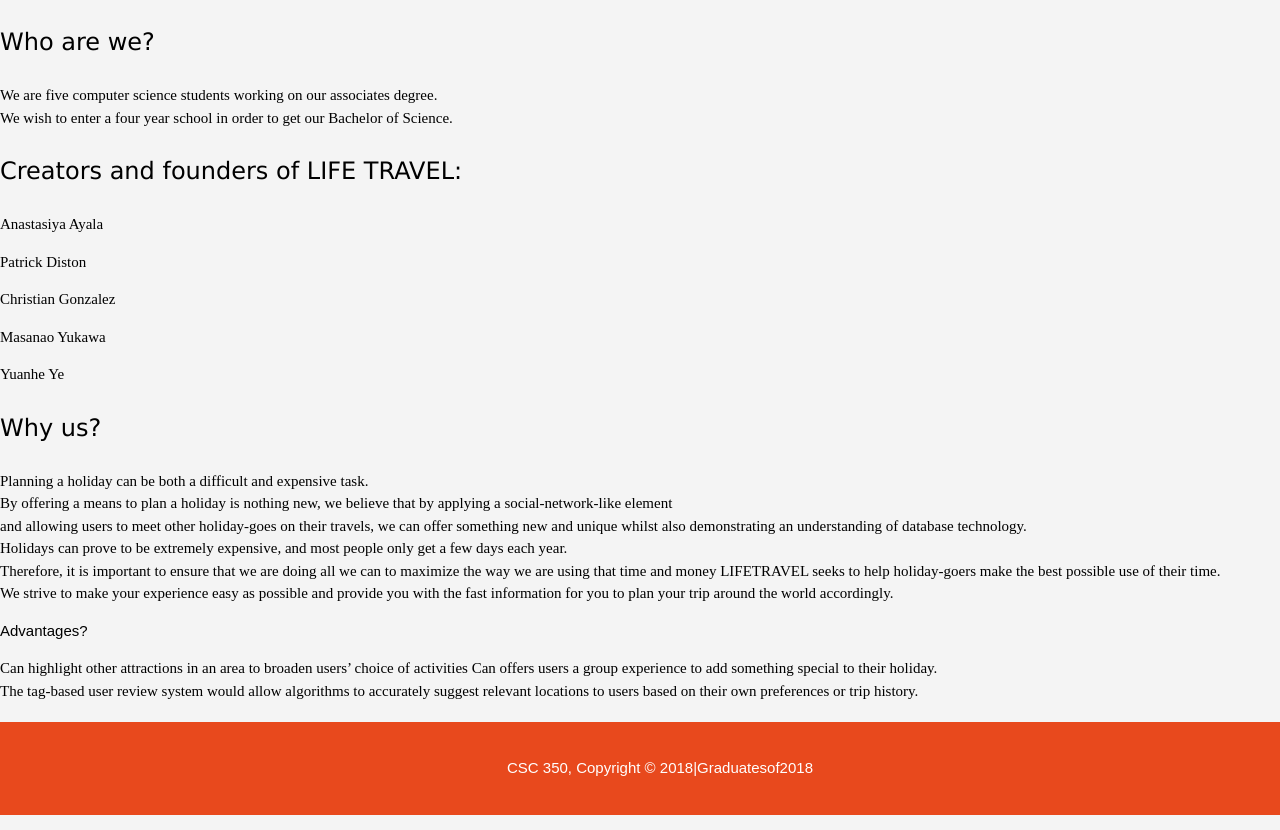
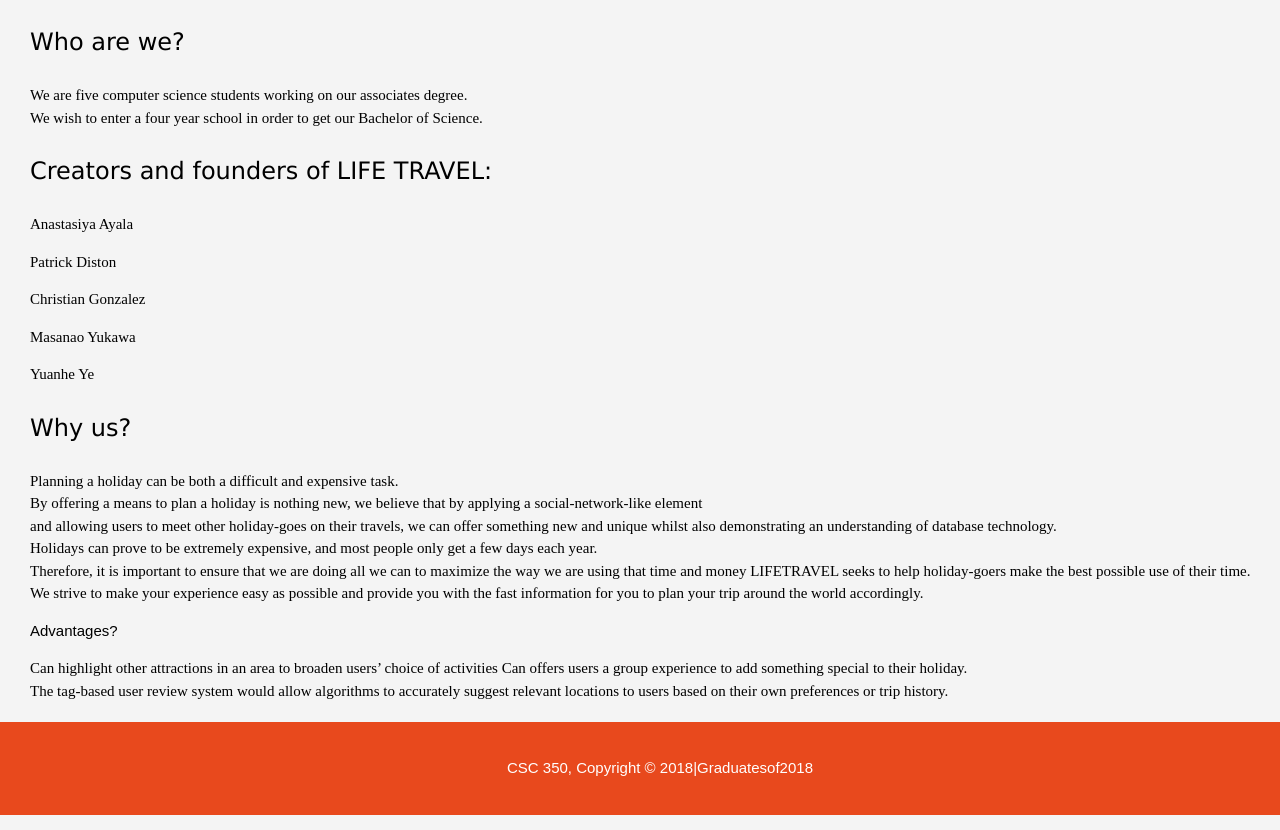
Before and after one commit to csc350/travelProject, a PHP site: page /about.php in a window 1280 px wide. Shown: the part 123-953 px from the top of the page. Run offline with PHP 8.4, Linux system fonts and the light colour scheme.

Commit message:
Update about_style.css

```diff
--- a/css/about_style.css
+++ b/css/about_style.css
@@ -2,10 +2,8 @@ body{width:100%;
 margin: 0 auto;}
 
 div.a{
-   text-align:left-side;
+   margin-left: 30px;
 }
-
-
 div.title{
 	font-size:160%;
 	font-family:verdana;
@@ -14,7 +12,5 @@ div.body{
 	font-family:TimesNewRoman;
 }
 div.body2{
-
 	font-family:TimesNewRoman;
-
 }
```
